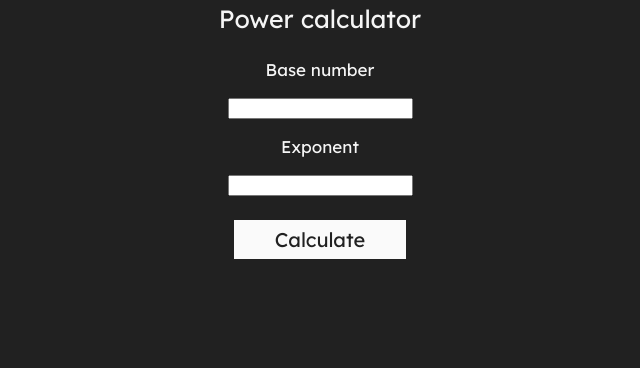
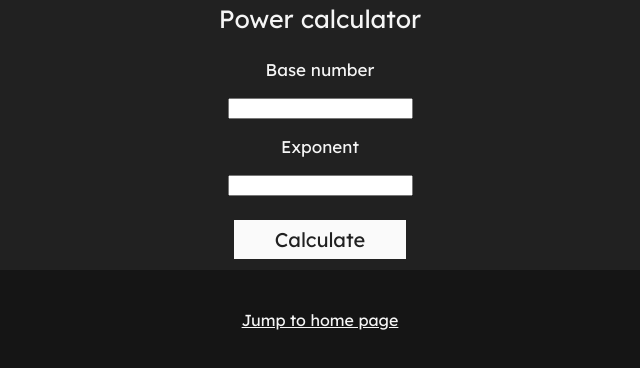
Before and after one commit to tigerros/tigerros.github.io, a plain HTML site: page index.html in a window 1280 px wide. Shown: the part 430-798 px from the top of the page, without its empty margins (320-960 px from the left). Drawn offline with Linux system fonts and the light colour scheme.

Commit message:
Added footer

```diff
--- a/index.html
+++ b/index.html
@@ -4,11 +4,22 @@
   <link href='https://fonts.googleapis.com/css?family=Lexend Deca' rel='stylesheet'>
   <style>
   body {
-    background-color:#212121;
-    color:#f5f5f5;
+    background-color: #212121;
+    color: #f5f5f5;
     padding: 350px 470px;
-    text-align:center;
+    text-align: center;
     font-family: lexend deca
+  }
+
+  footer {
+  position: fixed;
+   left: 0;
+   bottom: 0;
+   width: 100%;
+   background-color: #151515;
+   color: #f5f5f5;
+   padding: 40px 0px;
+   text-align: center;
   }
 
   button {
@@ -24,7 +35,7 @@
   }
 
   a {
-    background-color:#212121;
+    background-color:#616161;
     color:#f5f5f5;
     padding: 10px 70px;
     text-align: center;
@@ -35,7 +46,7 @@
 </head>
 <body>
 
-  <a href="https://tigerros.github.io" style="background-color: #616161; color: #f5f5f5; font-size: 40px; text-decoration: underline">tigerros</a><br>
+  <a href="https://tigerros.github.io" style="color: #f5f5f5; font-size: 40px; text-decoration: underline">tigerros</a><br>
   <p style="font-size: 25px">Power calculator</p>
 
   <p style="font-size: 17px">Base number</p>
@@ -46,6 +57,10 @@
 
   <button onclick="resultFunc()" style="font-size: 20px">Calculate</button><br>
   <p style="font-size: 17px" id="result"></p>
+
+  <footer>
+    <a href="https://tigerros.github.io" style="background-color: #15151515; padding: 0px 0px; text-decoration: underline">Jump to home page</a><br>
+  </footer>
 
   <script>
   function powerFunc() { // Returns the set number to the power of the exponent
```
